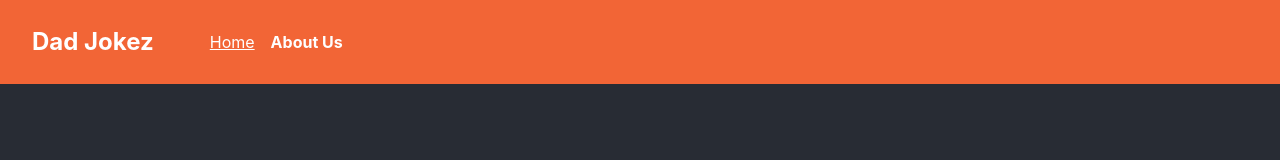
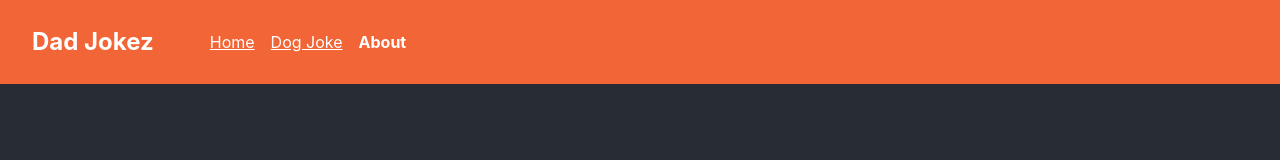
Before and after one commit to pattonwebz/dadjokez, a React (Create React App) app: page /about in a window 1280 px wide. Shown: the top 160 px of the page. Built offline with nearby package versions, Linux system fonts and the light colour scheme.

Commit message:
Add Dog Jokes to nav

```diff
--- a/src/App.js
+++ b/src/App.js
@@ -7,6 +7,7 @@ import JokePage from './pages/JokePage';
 
 import Header from './components/Header';
 import Footer from './components/Footer';
+import DogJokePage from "./pages/DogJokePage";
 
 function App() {
     return (
@@ -15,6 +16,7 @@ function App() {
             <main id="wrapper">
                 <Switch>
                     <Route path="/" component={HomePage} exact />
+                    <Route path="/dog-joke" component={DogJokePage} />
                     <Route path="/about" component={AboutPage} />
                     <Route path="/joke/:jokeID" component={JokePage} />
                 </Switch>
--- a/src/components/SiteNav.js
+++ b/src/components/SiteNav.js
@@ -25,10 +25,18 @@ const SiteNav = () => {
                 </li>
                 <li>
                     <NavLink
+                        to="/dog-joke"
+                        activeStyle={activeStyleRules}
+                    >
+                        Dog Joke
+                    </NavLink>
+                </li>
+                <li>
+                    <NavLink
                         to="/about"
                         activeStyle={activeStyleRules}
                     >
-                        About Us
+                        About
                     </NavLink>
                 </li>
             </ul>
```
